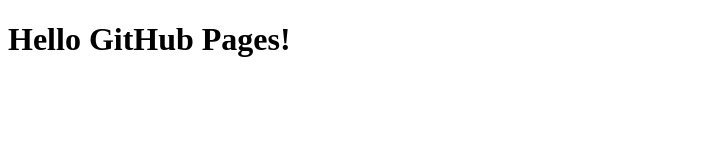
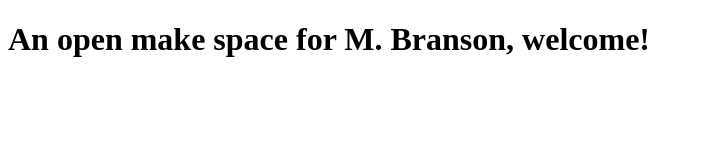
Before and after one commit to m-branson/m-branson.github.io, a plain HTML site: page index.html in a window 1280 px wide. Shown: the whole page, without its empty margins (0-702 px from the left). Drawn offline with Linux system fonts and the light colour scheme.

Commit message:
Updated site title and description.

```diff
--- a/index.html
+++ b/index.html
@@ -2,10 +2,10 @@
 <html lang="en">
   <head>
     <meta charset="utf-8">
-    <title>GitHub Pages Practice</title>
+    <title>M/Branson</title>
   </head>
   <body>
-    <h1>Hello GitHub Pages!</h1>
+    <h1>An open make space for M. Branson, welcome!</h1>
 
   </body>
 </html>
```
